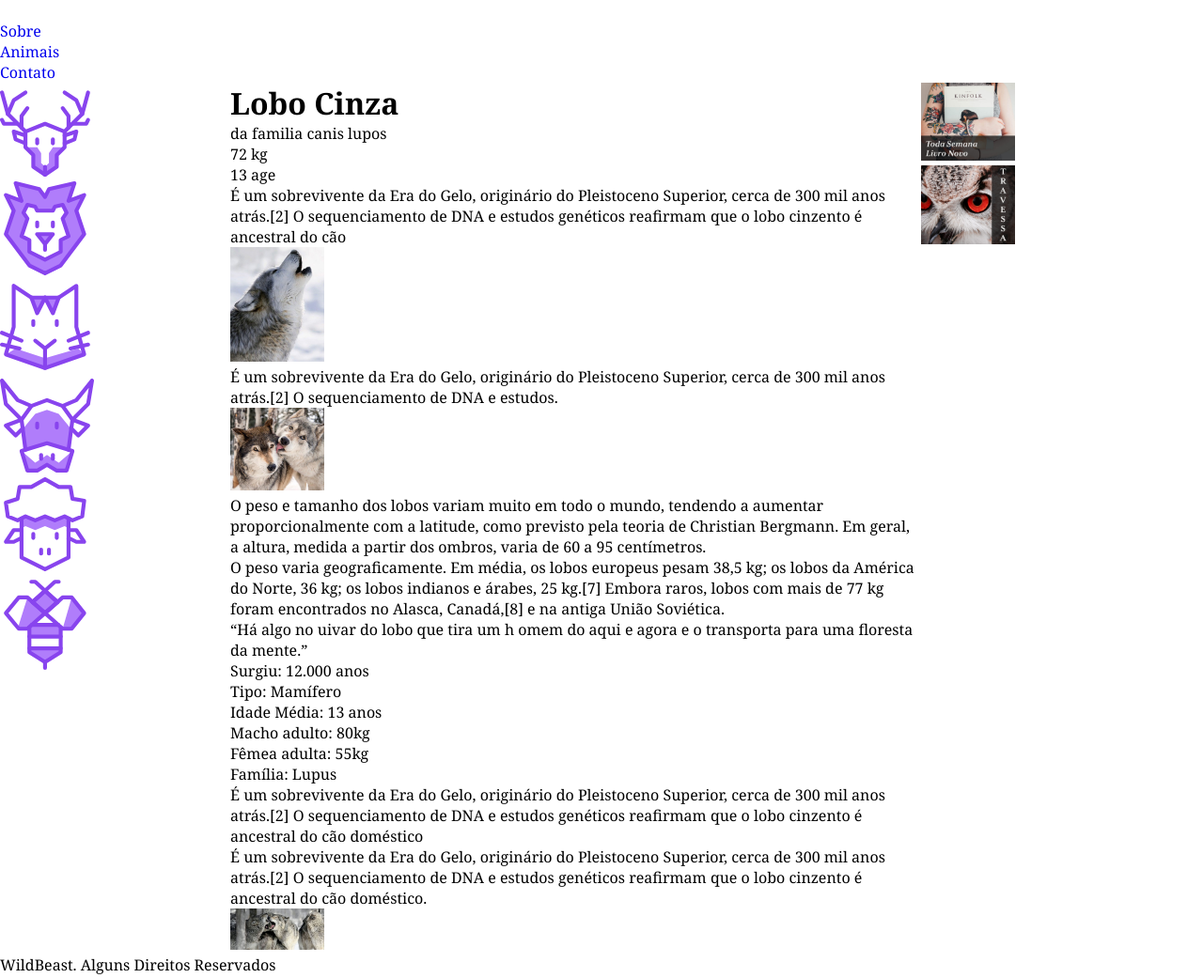
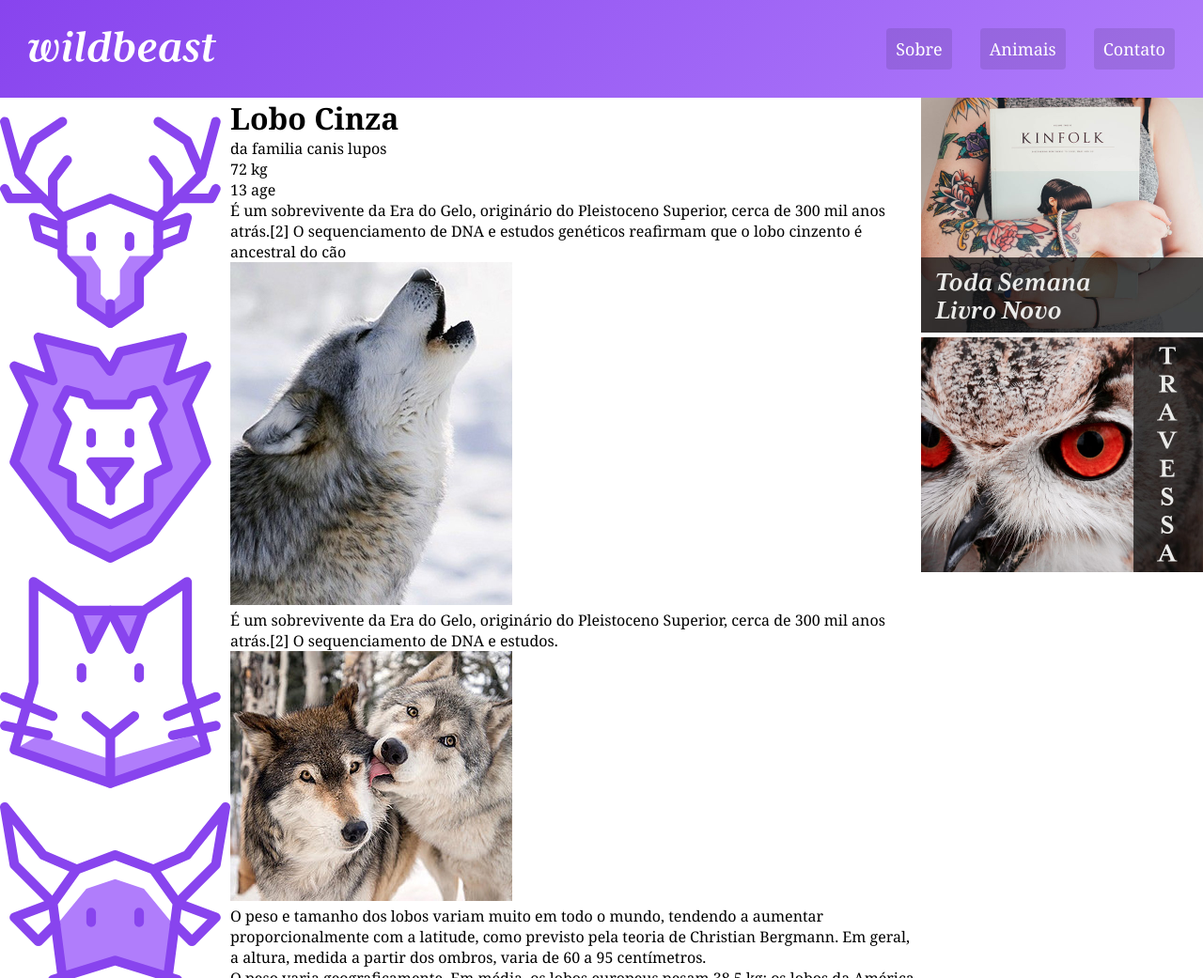
Before and after one commit to mariaemf/wildbeast, a plain HTML site: page index.html in a window 1280 px wide. Shown: the top 1041 px of the page at 94% size. Drawn offline with Linux system fonts and the light colour scheme; a web font is replaced by a local one.

Commit message:
Novas estilizações visando o header do site

```diff
--- a/style.css
+++ b/style.css
@@ -13,8 +13,9 @@ a {
 }
 
 img {
-  max-width: 100px;
+  max-width: 100%;
 }
+
 /* Grid Geral */
 
 .estrutura {
@@ -26,9 +27,44 @@ img {
   "footer footer footer"
   ;
 }
+/* Header*/
 .header {
   grid-area: header;
+  background: linear-gradient(135deg, #8844ee, #B07DFB);
+  padding: 30px;
+  display: grid;
+  grid-template-columns: 1fr auto;
+  align-items: center;
 }
+.logo {
+  max-width: 200px;
+}
+.header nav ul {
+  display: flex;
+  flex-wrap: wrap;
+
+}
+.header nav a {
+  display: block;
+  padding: 10px;
+  color: white;
+  font-size: 1.125em;
+  background: rgba(0, 0, 0, .1);
+  border-radius: 4px;
+  transition: .1s;
+
+}
+.header nav a:hover {
+  background: rgba(0, 0, 0, .5);
+}
+.header li+li {
+  margin-left: 30px;
+}
+
+
+
+
+
 .sidenav {
   grid-area: sidenav;
 }
```
